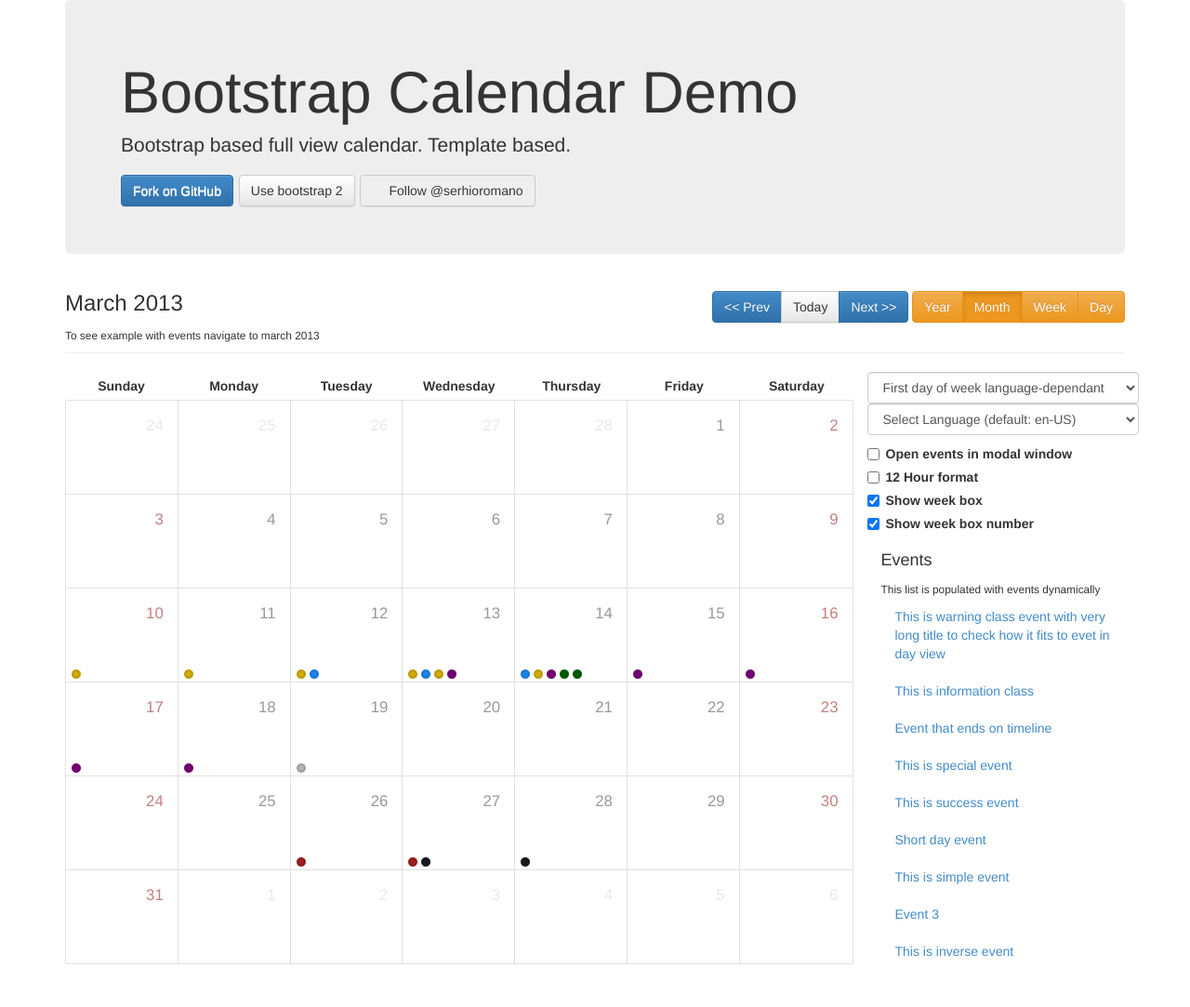
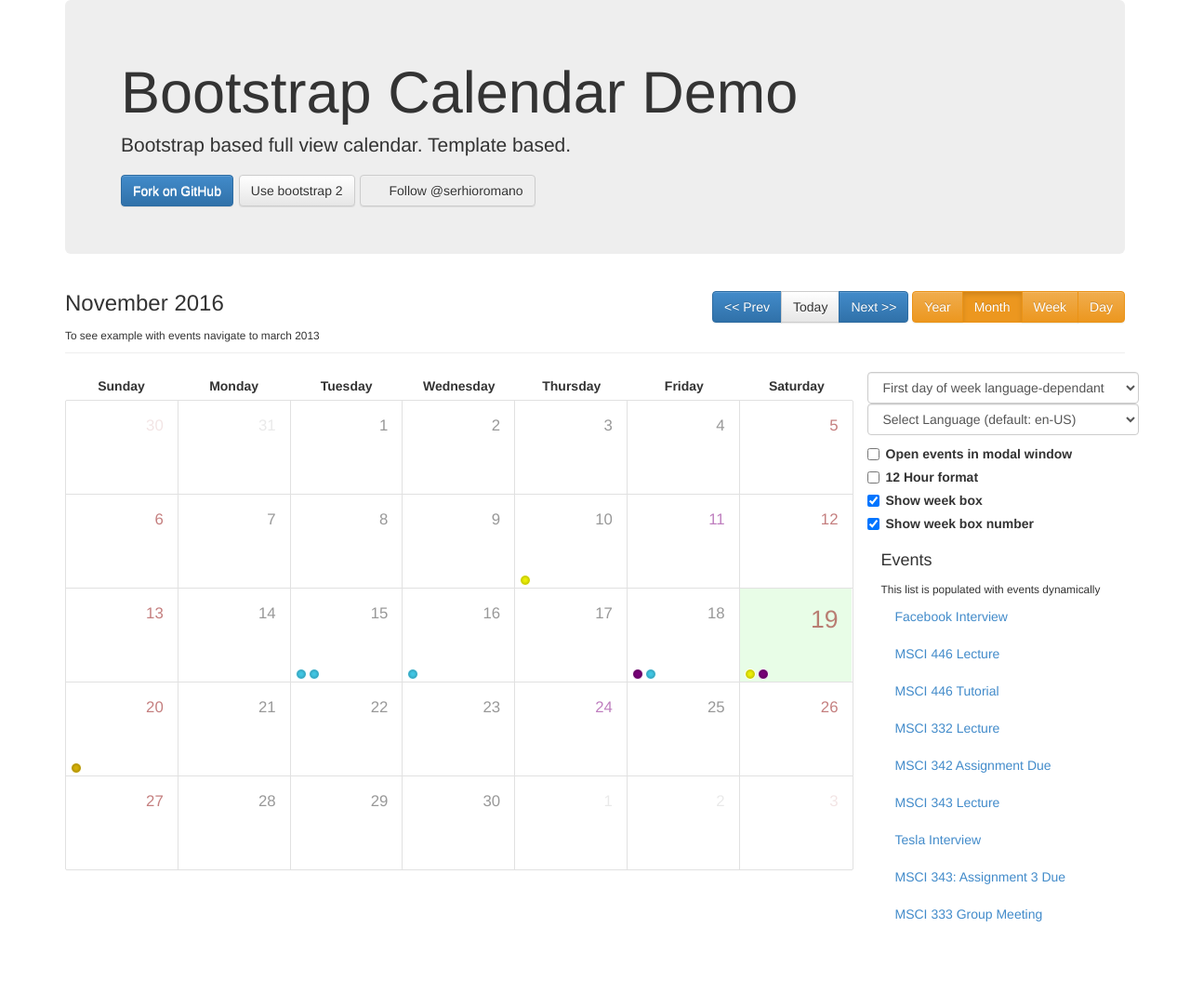
Before and after one commit to j2kan/interactions_inc, a PHP site: page /Homepage/index-bs3.html in a window 1280 px wide. Shown: the whole page at 93% size. After the commit the page ends 991 px from the top, so only its background shows below. Run offline with PHP 8.4, Linux system fonts and the light colour scheme; some libraries are stand-ins or nearby versions.

Commit message:
updated homepage

```diff
--- a/Homepage/css/calendar.css
+++ b/Homepage/css/calendar.css
@@ -292,13 +292,13 @@
   text-overflow: ellipsis;
 }
 #cal-day-box .day-highlight.dh-event-important {
-  border: 1px solid #ad2121;
+  border: 1px solid #44d3f3;
 }
 #cal-day-box .day-highlight.dh-event-warning {
   border: 1px solid #e3bc08;
 }
 #cal-day-box .day-highlight.dh-event-info {
-  border: 1px solid #1e90ff;
+  border: 1px solid #fcff05;
 }
 #cal-day-box .day-highlight.dh-event-inverse {
   border: 1px solid #1b1b1b;
@@ -332,10 +332,11 @@
   margin-top: 3px;
 }
 .event-important {
-  background-color: #ad2121;
+  background-color: #44d3f3;
+  /*44d3f3*/
 }
 .event-info {
-  background-color: #1e90ff;
+  background-color: #fcff05;
 }
 .event-warning {
   background-color: #e3bc08;
@@ -355,7 +356,7 @@
 }
 .day-highlight.dh-event-important:hover,
 .day-highlight.dh-event-important {
-  background-color: #fae3e3;
+  background-color: #44d3f3;
 }
 .day-highlight.dh-event-warning:hover,
 .day-highlight.dh-event-warning {
@@ -363,7 +364,7 @@
 }
 .day-highlight.dh-event-info:hover,
 .day-highlight.dh-event-info {
-  background-color: #d1e8ff;
+  background-color: #fcff05;
 }
 .day-highlight.dh-event-inverse:hover,
 .day-highlight.dh-event-inverse {
--- a/Homepage/events.json.php
+++ b/Homepage/events.json.php
@@ -3,75 +3,75 @@
 	"result": [
 		{
 			"id": "293",
-			"title": "This is warning class event with very long title to check how it fits to evet in day view",
+			"title": "MSCI 343 Lecture",
 			"url": "http://www.example.com/",
-			"class": "event-warning",
-			"start": "1362938400000",
-			"end":   "1363197686300"
+			"class": "event-important",
+			"start": "1479483007000",
+			"end":   "1479504607000"
 		},
 		{
 			"id": "256",
-			"title": "Event that ends on timeline",
+			"title": "MSCI 342 Assignment Due",
 			"url": "http://www.example.com/",
-			"class": "event-warning",
-			"start": "1363155300000",
-			"end":   "1363227600000"
+			"class": "event-special",
+			"start": "1479448740000",
+			"end":   "1479448740000"
 		},
 		{
 			"id": "276",
-			"title": "Short day event",
+			"title": "MSCI 332 Lecture",
 			"url": "http://www.example.com/",
-			"class": "event-success",
-			"start": "1363245600000",
-			"end":   "1363252200000"
+			"class": "event-important",
+			"start": "1479308400000",
+			"end":   "1479315000000"
 		},
 		{
 			"id": "294",
-			"title": "This is information class ",
+			"title": "MSCI 446 Lecture",
 			"url": "http://www.example.com/",
-			"class": "event-info",
-			"start": "1363111200000",
-			"end":   "1363284086400"
+			"class": "event-important",
+			"start": "1479220200000",
+			"end":   "1479223200000"
 		},
 		{
 			"id": "297",
-			"title": "This is success event",
+			"title": "MSCI 446 Tutorial",
 			"url": "http://www.example.com/",
-			"class": "event-success",
-			"start": "1363234500000",
-			"end":   "1363284062400"
+			"class": "event-important",
+			"start": "1479249000000",
+			"end":   "1479252000000"
 		},
 		{
 			"id": "54",
-			"title": "This is simple event",
+			"title": "Tesla Interview",
 			"url": "http://www.example.com/",
-			"class": "",
-			"start": "1363712400000",
-			"end":   "1363716086400"
+			"class": "event-info",
+			"start": "1479567600000",
+			"end":   "1479571200000"
 		},
 		{
 			"id": "532",
-			"title": "This is inverse event",
+			"title": "Facebook Interview",
 			"url": "http://www.example.com/",
-			"class": "event-inverse",
-			"start": "1364407200000",
-			"end":   "1364493686400"
+			"class": "event-info",
+			"start": "1478793600000",
+			"end":   "1478797200000"
 		},
 		{
 			"id": "548",
-			"title": "This is special event",
+			"title": "MSCI 343: Assignment 3 Due",
 			"url": "http://www.example.com/",
 			"class": "event-special",
-			"start": "1363197600000",
-			"end":   "1363629686400"
+			"start": "1479574800000",
+			"end":   "1479574800000"
 		},
 		{
 			"id": "295",
-			"title": "Event 3",
+			"title": "MSCI 333 Group Meeting",
 			"url": "http://www.example.com/",
-			"class": "event-important",
-			"start": "1364320800000",
-			"end":   "1364407286400"
+			"class": "event-warning",
+			"start": "1479650400000",
+			"end":   "1479682800000"
 		}
 	]
 }
--- a/Homepage/js/app.js
+++ b/Homepage/js/app.js
@@ -7,7 +7,7 @@
 		view: 'month',
 		tmpl_path: 'tmpls/',
 		tmpl_cache: false,
-		day: '2013-03-12',
+		day: '2016-11-18',
 		onAfterEventsLoad: function(events) {
 			if(!events) {
 				return;
```
Also changed, not shown: Homepage/index.html (+24 -12 lines), Homepage/components/bootstrap2/css/bootstrap.css.
